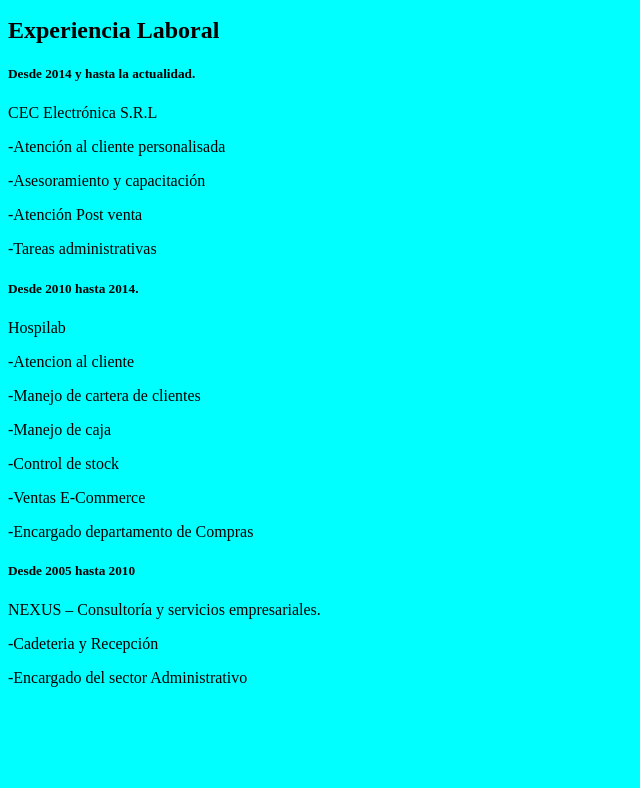
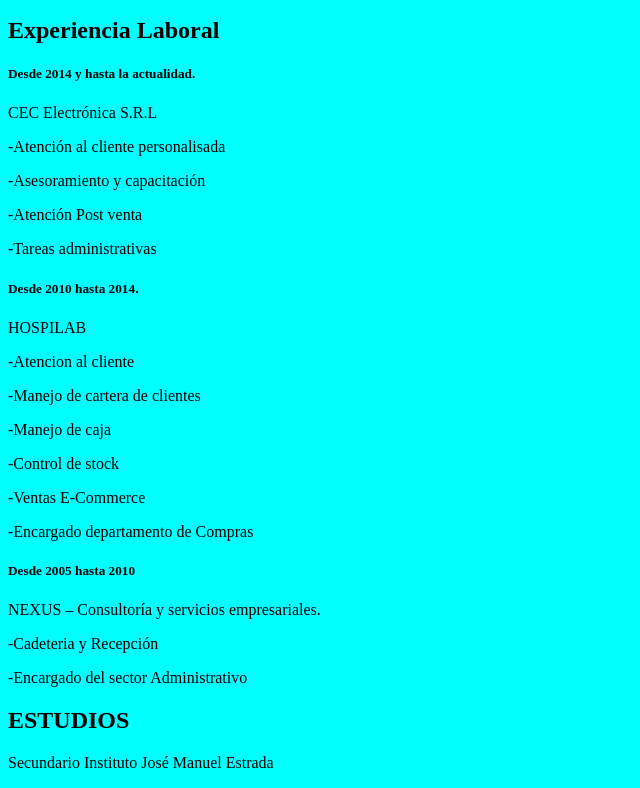
Before and after one commit to repcasla/cv_rep, a plain HTML site: page cv rep/index.html in a window 1280 px wide. Shown: the part 809-1597 px from the top of the page, without its empty margins (0-640 px from the left). Before the commit the page ends 1512 px from the top, so only its background shows below. Drawn offline with Linux system fonts and the light colour scheme; a script that the page names is missing; files whose address does not match are found by name.

Commit message:
se agrega estudios

```diff
--- a/cv rep/index.html
+++ b/cv rep/index.html
@@ -77,7 +77,7 @@
                 </p>
 
             <h5>Desde 2010 hasta 2014.</h5>
-                <p>Hospilab
+                <p>HOSPILAB
                     <p>-Atencion al cliente</p>
                     <p>-Manejo de cartera de clientes</p>
                     <p>-Manejo de caja</p>
@@ -93,5 +93,12 @@
                 </p>
     </section>
     </div>
+
+    <div>
+        <section class="formación" id="formación">
+            <h1>ESTUDIOS</h1>
+            <p>Secundario Instituto José Manuel Estrada</p>
+        </section>
+    </div>
 </body>
 </html>
```
